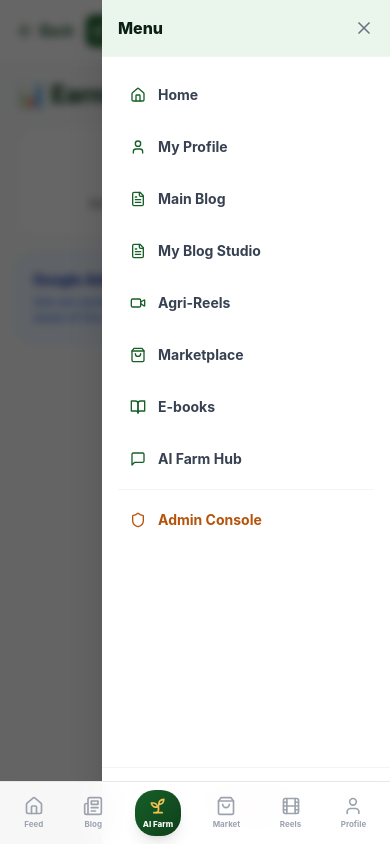
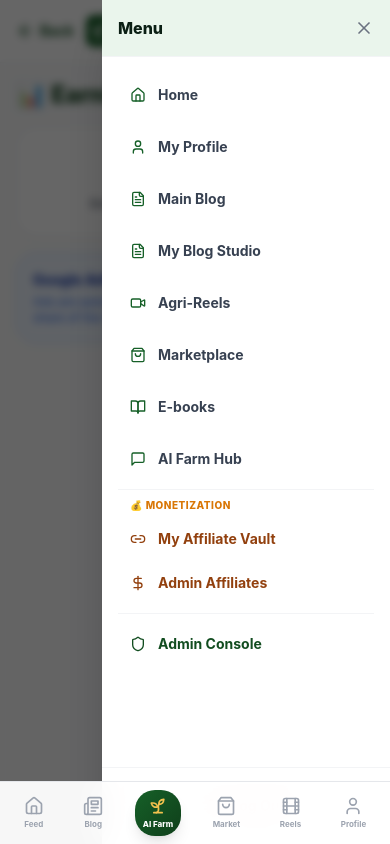
Before and after one commit to capacitytools/farming-tech, a Next.js app: page /dashboard/blog/1/earnings in a window 390 px wide. Both pictures are taken after a click on the button 364 px from the left and 31 px from the top of the page. Shown: the top 844 px of the page. Built offline with nearby package versions, Linux system fonts and the light colour scheme; no server answers.

Commit message:
Update MobileMenu.tsx

```diff
--- a/components/layout/MobileMenu.tsx
+++ b/components/layout/MobileMenu.tsx
@@ -4,7 +4,7 @@ import { useState } from 'react';
 import Link from 'next/link';
 import { useRouter } from 'next/navigation';
 import { createClient } from '@/lib/supabase/client';
-import { X, User, Shield, LogOut, FileText, Video, ShoppingBag, BookOpen, MessageSquare, Home } from 'lucide-react';
+import { X, User, Shield, LogOut, FileText, Video, ShoppingBag, BookOpen, MessageSquare, Home, DollarSign, Link2, TrendingUp, Settings } from 'lucide-react';
 
 export default function MobileMenu() {
   const [open, setOpen] = useState(false);
@@ -62,8 +62,20 @@ export default function MobileMenu() {
                 <MessageSquare className="w-4 h-4 text-forest-600" /> AI Farm Hub
               </Link>
 
+              {/* 🚨 MONETIZATION SECTION 🚨 */}
               <div className="border-t border-gray-100 dark:border-forest-800 my-2 pt-2">
-                 <Link href="/admin" onClick={() => setOpen(false)} className="flex items-center gap-3 p-3 rounded-xl hover:bg-amber-50 dark:hover:bg-forest-800 text-sm font-bold text-amber-700">
+                 <p className="px-3 pb-1 text-[10px] font-extrabold text-amber-600 uppercase tracking-wider">💰 Monetization</p>
+                 <Link href="/dashboard/affiliates" onClick={() => setOpen(false)} className="flex items-center gap-3 p-3 rounded-xl hover:bg-amber-50 dark:hover:bg-forest-800 text-sm font-bold text-amber-800 dark:text-amber-400">
+                  <Link2 className="w-4 h-4" /> My Affiliate Vault
+                </Link>
+                <Link href="/admin/affiliates" onClick={() => setOpen(false)} className="flex items-center gap-3 p-3 rounded-xl hover:bg-amber-50 dark:hover:bg-forest-800 text-sm font-bold text-amber-800 dark:text-amber-400">
+                  <DollarSign className="w-4 h-4" /> Admin Affiliates
+                </Link>
+              </div>
+
+              {/* 🚨 ADMIN SECTION 🚨 */}
+              <div className="border-t border-gray-100 dark:border-forest-800 my-2 pt-2">
+                 <Link href="/admin" onClick={() => setOpen(false)} className="flex items-center gap-3 p-3 rounded-xl hover:bg-forest-50 dark:hover:bg-forest-800 text-sm font-bold text-forest-700 dark:text-forest-300">
                   <Shield className="w-4 h-4" /> Admin Console
                 </Link>
               </div>
```
